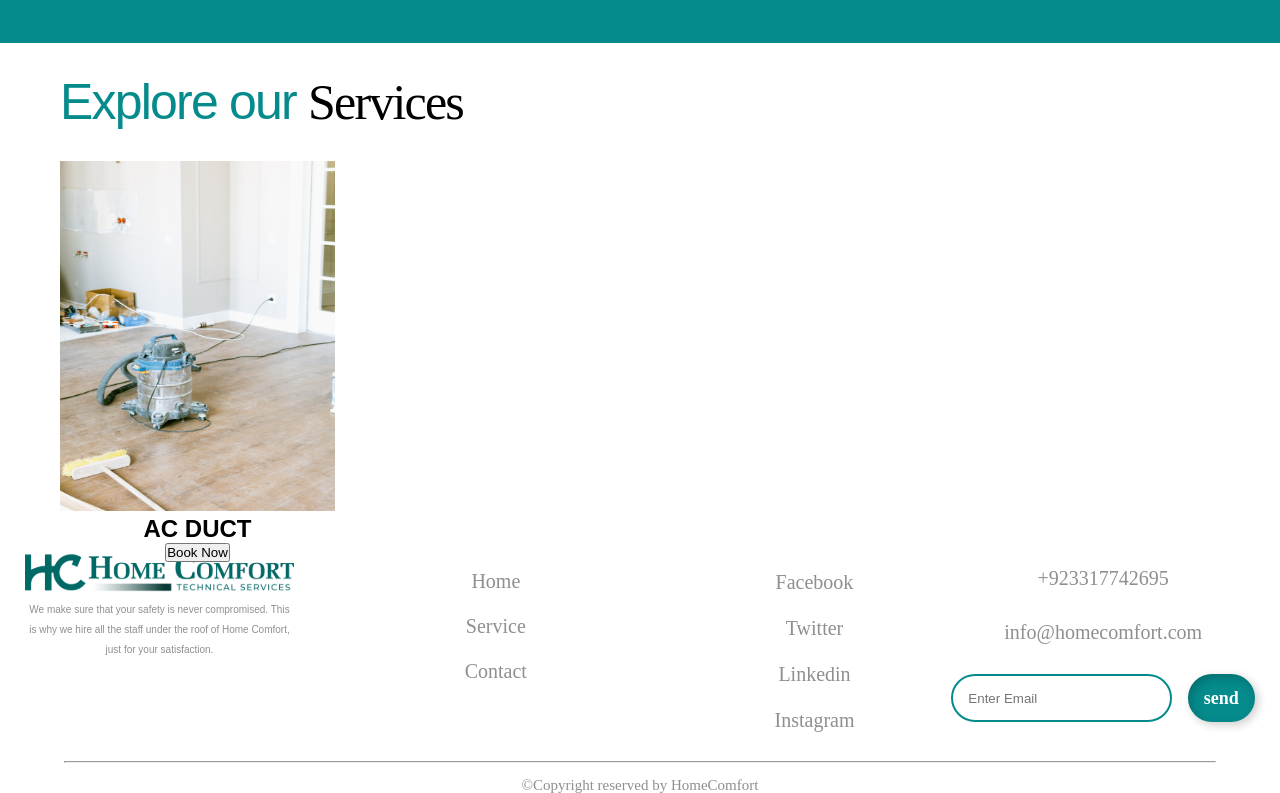
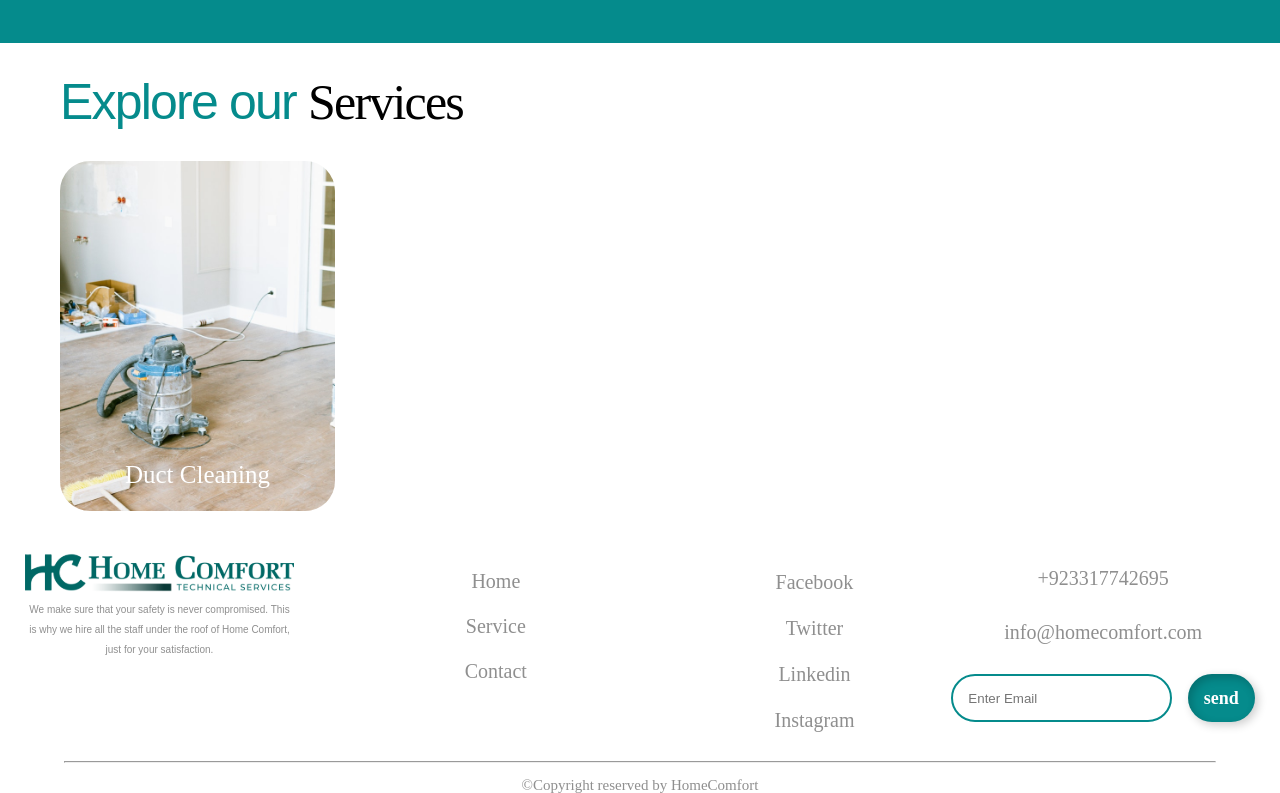
Before and after one commit to Royal2690/Web, a React (Create React App) app: page / in a window 1280 px wide. Shown: the part 2375-3168 px from the top of the page. Built offline with nearby package versions, Linux system fonts and the light colour scheme.

Commit message:
services card

```diff
--- a/src/pages/homePage/feature/ourServices.js
+++ b/src/pages/homePage/feature/ourServices.js
@@ -8,8 +8,10 @@ const OurServices = () => {
                 <div className="service_card">
                     <img src={Card} width='100%' alt="" />
                     <div className="over_lay">
-                        <h2>AC DUCT</h2>
+                        <div className="content">
+                        <h2>Duct Cleaning</h2>
                         <button>Book Now</button>
+                        </div>
                     </div>
                 </div>
             </div>
--- a/src/pages/homePage/style.css
+++ b/src/pages/homePage/style.css
@@ -15,8 +15,72 @@ gap: 20px;
 position:relative;
 width: 100%;
 height: 350px;
+border-radius: 30;
 }
 
 .service_card img {
 height: 100%;
+object-fit: cover;
+border-radius: 30px;
 }
+
+.service_card .over_lay  {
+position: absolute;
+width: 100%;
+height: 100%;
+top: 0;
+left: 0;
+border-radius: 30px;
+background: rgb(255,255,255);
+background: linear-gradient(90deg, rgba(255,255,255,0) 40%, rgba(255,255,255,0) 90%);display: flex;
+flex-direction: column-reverse;
+align-items: center;
+}
+
+.service_card .over_lay .content {
+    text-align: center;
+    margin-bottom: 1rem ;
+}
+
+.service_card .over_lay .content h2 {
+ color: #FFF;
+text-align: center;
+font-family: Rubik;
+font-size: 25px;
+font-style: normal;
+font-weight: 500;
+line-height: 40px;
+}
+
+.service_card .over_lay .content button {
+     width: 100%;
+     border-radius: 20px;
+     border: 2px solid white;
+     background: transparent;
+     padding: 10px;
+     color: #FFF;
+text-align: center;
+font-family: Rubik;
+font-size: 15px;
+font-style: normal;
+font-weight: 600;
+line-height: normal;
+text-transform: uppercase;
+display: none;
+}
+
+.service_card:hover {
+    cursor: pointer;
+}
+.service_card:hover .over_lay {
+    background: rgba(0, 0, 0, 0.5);
+    justify-content: center;
+}
+
+.service_card:hover .over_lay h2 {
+    color: #FFF;
+}
+
+.service_card:hover .over_lay button {
+display: block;
+}
```
